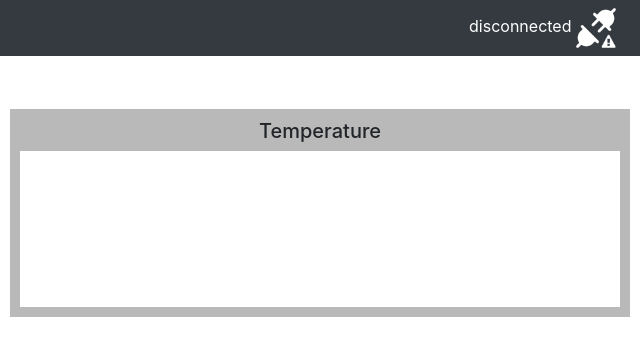
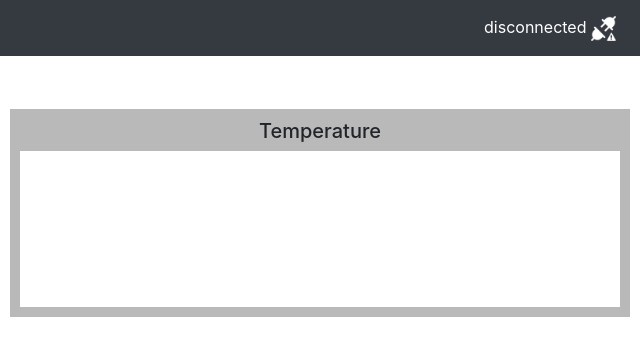
Before and after one commit to polotent/TemHum, a website with bundled scripts: page public/index.html in a window 1280 px wide. Shown: the full height of the page, 640-1280 px from the left. Built offline with nearby package versions, Linux system fonts and the light colour scheme; files whose address does not match are found by name.

Commit message:
fixed logo. decreased connection status img size

```diff
--- a/public/css/style.css
+++ b/public/css/style.css
@@ -48,6 +48,6 @@ p {
 }
 
 #server-status-connected, #server-status-disconnected {
-    width: 40px;
-    height: 40px;
+    width: 25px;
+    height: 25px;
 }
--- a/public/index.html
+++ b/public/index.html
@@ -1,9 +1,11 @@
 <!DOCTYPE html>
 <html lang="en">
   <head>
-    <title>Dashboard</title>
+    <title>IoT Dashboard</title>
     <meta charset="utf-8">
     <meta name="viewport" content="width=device-width, initial-scale=1">
+    <!-- icon -->
+    <link rel="icon" href="img/logo_dense.png">
     <!-- css -->
     <link rel="stylesheet" href="/css/bootstrap.css">
     <link rel="stylesheet" href="/css/Chart.css">
```
Also changed, not shown: public/img/logo_dense.png (added).
